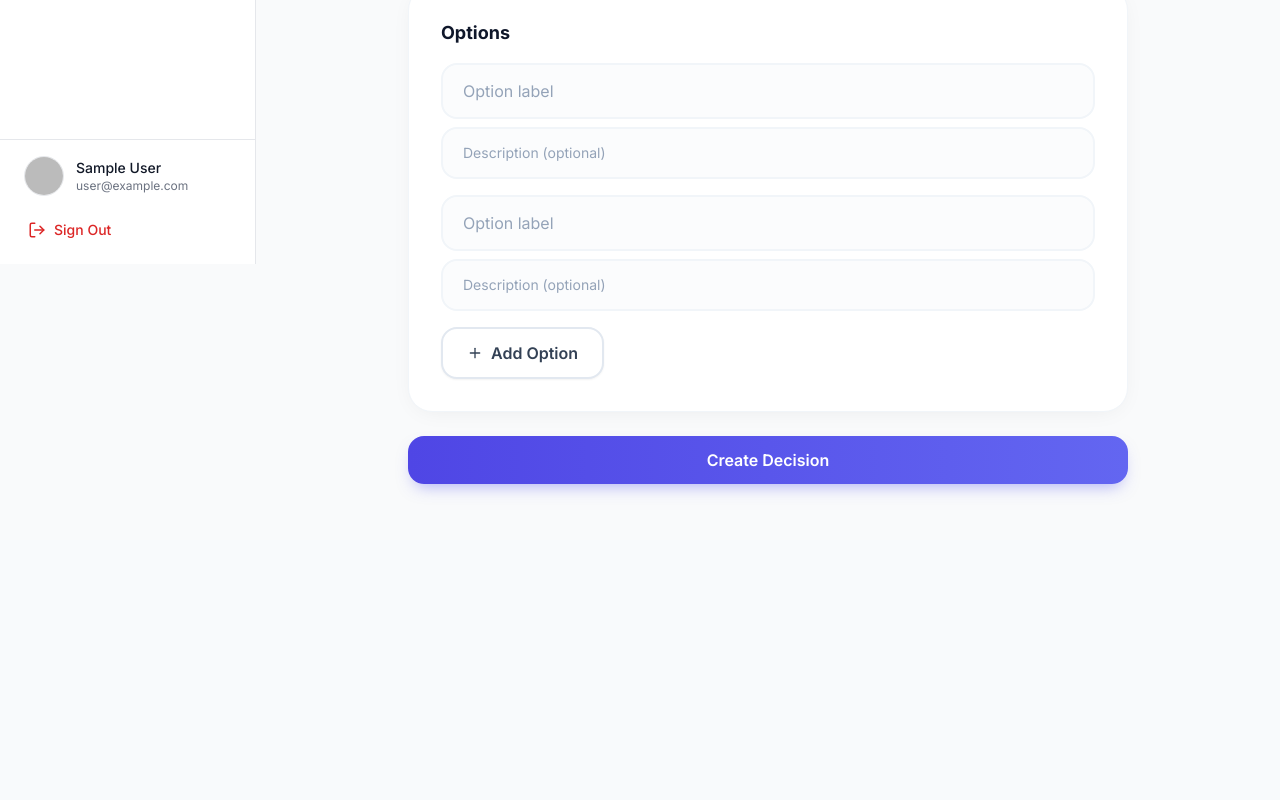
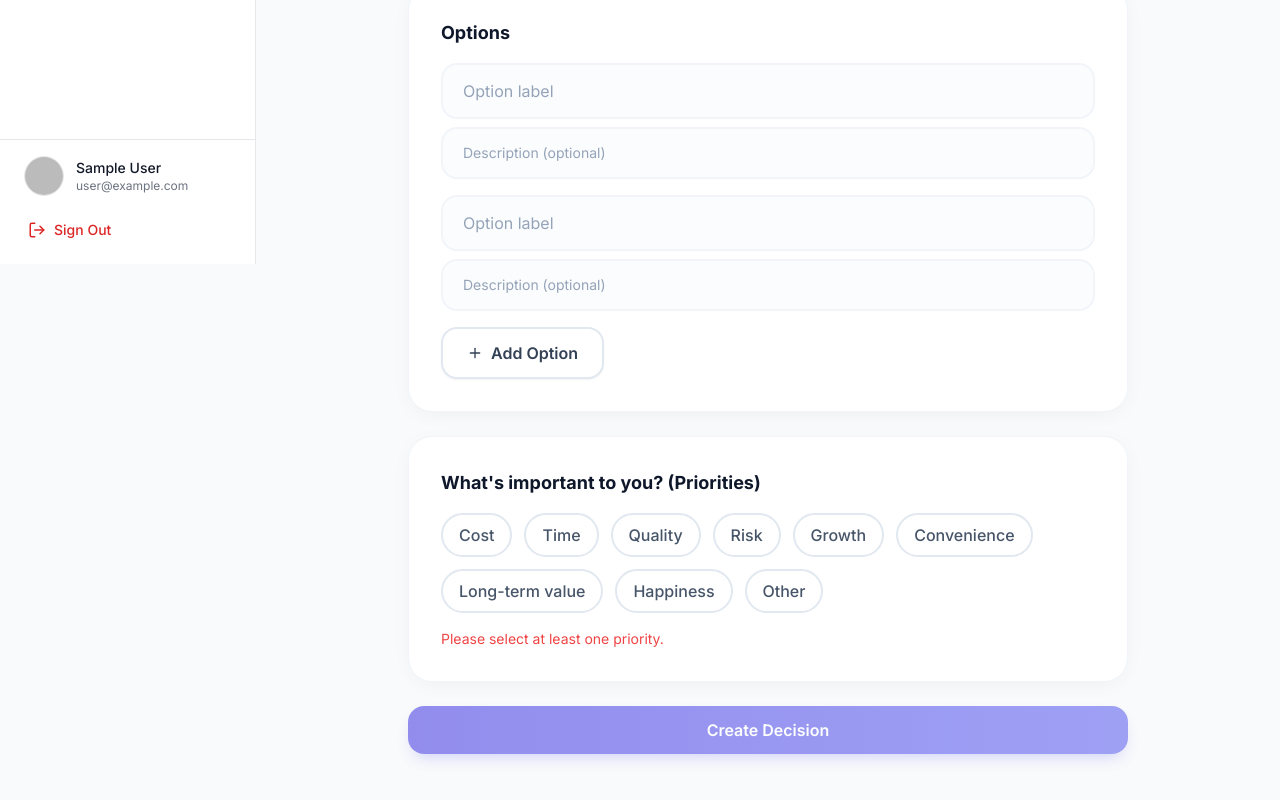
Before and after one commit to itzRR/DecisionVault, a React (Vite) app in the folder client/: page /decisions/new in a window 1280 px wide. Shown: the part 536-1336 px from the top of the page. Before the commit the page ends 1076 px from the top, so only its background shows below. Built offline with nearby package versions, Linux system fonts and the light colour scheme; no server answers; sample sign-in values are in the browser's storage.

Commit message:
Fix 400 Bad Request by adding missing Priorities selector to NewDecision form

```diff
--- a/client/src/pages/NewDecisionPage.tsx
+++ b/client/src/pages/NewDecisionPage.tsx
@@ -103,7 +103,38 @@ export default function NewDecisionPage() {
           <button type="button" onClick={addOption} className="btn-secondary flex items-center gap-2"><Plus size={16} /> Add Option</button>
         </div>
 
-        <button type="submit" disabled={loading} className="btn-primary w-full py-3">
+        <div className="card space-y-4">
+          <h2 className="section-title">What's important to you? (Priorities)</h2>
+          <div className="flex flex-wrap gap-3">
+            {PRIORITIES.map(priority => {
+              const isSelected = formData.priorities.includes(priority);
+              return (
+                <button
+                  key={priority}
+                  type="button"
+                  onClick={() => {
+                    const newPriorities = isSelected
+                      ? formData.priorities.filter(p => p !== priority)
+                      : [...formData.priorities, priority];
+                    setFormData({ ...formData, priorities: newPriorities });
+                  }}
+                  className={`px-4 py-2 rounded-full border-2 transition-all font-medium ${
+                    isSelected
+                      ? 'bg-brand-50 border-brand-500 text-brand-700 shadow-sm'
+                      : 'bg-white border-surface-200 text-surface-600 hover:border-brand-300'
+                  }`}
+                >
+                  {priority}
+                </button>
+              );
+            })}
+          </div>
+          {formData.priorities.length === 0 && (
+            <p className="text-red-500 text-sm">Please select at least one priority.</p>
+          )}
+        </div>
+
+        <button type="submit" disabled={loading || formData.priorities.length === 0} className="btn-primary w-full py-3">
           {loading ? 'Creating...' : 'Create Decision'}
         </button>
       </form>
```
